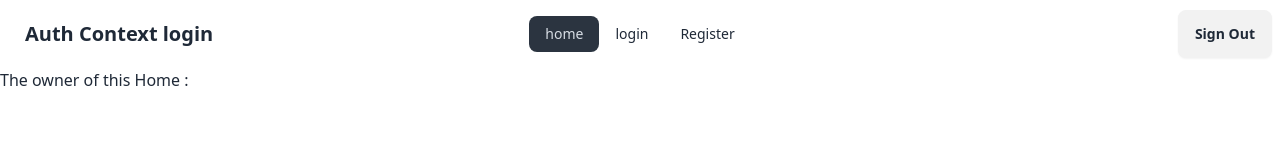
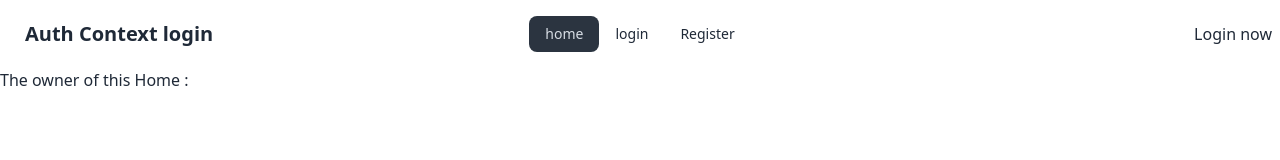
Before and after one commit to Salman-Faiz/Auth-context-firebase-login, a React (Vite) app: page / in a window 1280 px wide. Shown: the top 160 px of the page. Built offline with nearby package versions, Linux system fonts and the light colour scheme; no server answers.

Commit message:
using OnAuthStateChanged to observe state and show user info to Navbar using Context api

```diff
--- a/src/Components/Navbar.jsx
+++ b/src/Components/Navbar.jsx
@@ -1,11 +1,12 @@
 import { useContext } from "react";
-import { NavLink } from "react-router-dom"
+import { Link, NavLink } from "react-router-dom"
 import { AuthContext } from "../Providers/AuthProvider";
+import auth from "../firebase/firebase.config";
 
 
 const Navbar = () => {
 
-    const { user } = useContext(AuthContext);
+    const { user ,signOutUser } = useContext(AuthContext);
 
     const navLinks = <>
 
@@ -14,6 +15,15 @@ const Navbar = () => {
     <li><NavLink to={'/login'}>login</NavLink></li>
     <li><NavLink to={'/register'}>Register</NavLink></li>
     </>
+
+   const handleSignOutUser = ()=>{
+
+    signOutUser(auth)
+    .then(()=>{
+        console.log('sign out successfully')
+    })
+    .catch(error => console.error(error.messege))
+   }
     return (
         <div className="navbar bg-base-100">
             <div className="navbar-start">
@@ -36,9 +46,13 @@ const Navbar = () => {
             </div>
             <div className="navbar-end">
                 {
-                    user && <h4>{user.email}</h4>
+                    user ?  <div>
+                    <h4>{user.email}</h4>
+                   <button onClick={handleSignOutUser} className="btn">Sign Out</button>
+                </div> :  <Link to='/login'>Login now</Link>
                 }
-                <a className="btn">Sign Out</a>
+
+
             </div>
         </div>
     );
--- a/src/Providers/AuthProvider.jsx
+++ b/src/Providers/AuthProvider.jsx
@@ -1,6 +1,6 @@
 import { createContext, useEffect, useState } from "react";
 import PropTypes from 'prop-types';
-import { createUserWithEmailAndPassword, onAuthStateChanged, signInWithEmailAndPassword } from "firebase/auth";
+import { createUserWithEmailAndPassword, onAuthStateChanged, signInWithEmailAndPassword, signOut } from "firebase/auth";
 import auth from "../firebase/firebase.config";
 
 export const AuthContext = createContext(null);
@@ -16,6 +16,9 @@ const AuthProvider = ({ children }) => {
         return signInWithEmailAndPassword(auth, email, password);
     }
 
+    const signOutUser = () =>{
+        return signOut(auth);
+    }
 
 
     // observe Auth state change.. observe user whether logged in or signOut
@@ -34,7 +37,7 @@ const AuthProvider = ({ children }) => {
 
 
     // const authInfo = { name : 'salman faiz'}
-    const authInfo = { user, createUser, signInUser }
+    const authInfo = { user, createUser, signInUser , signOutUser }
     return (
         <AuthContext.Provider value={authInfo}>
 
```
